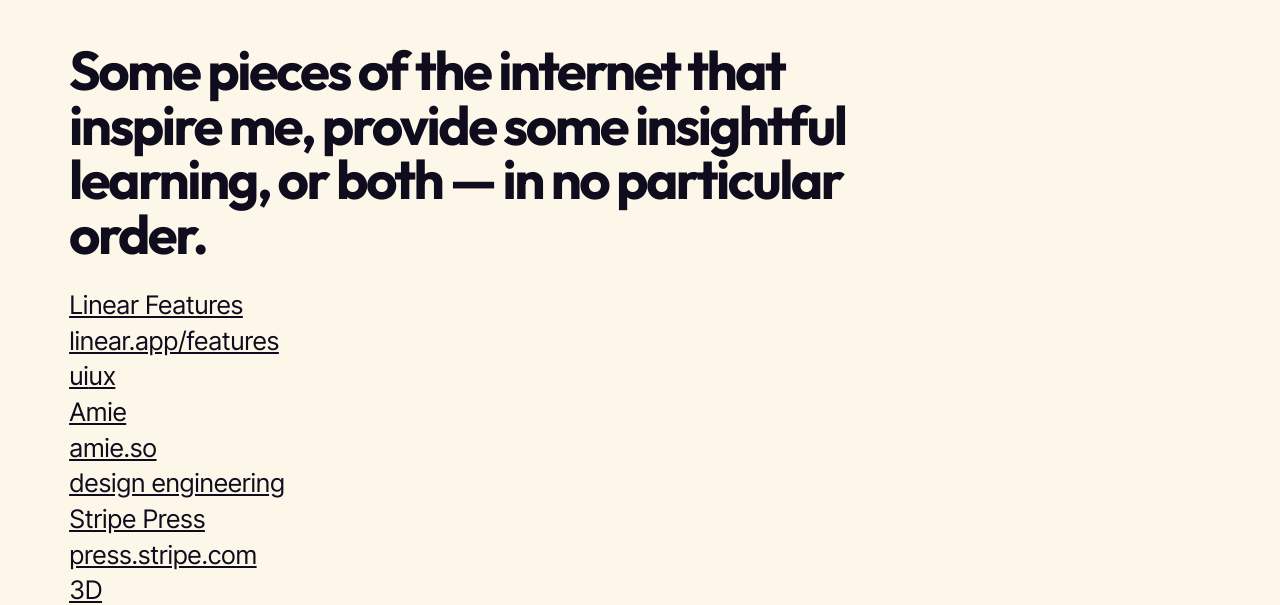
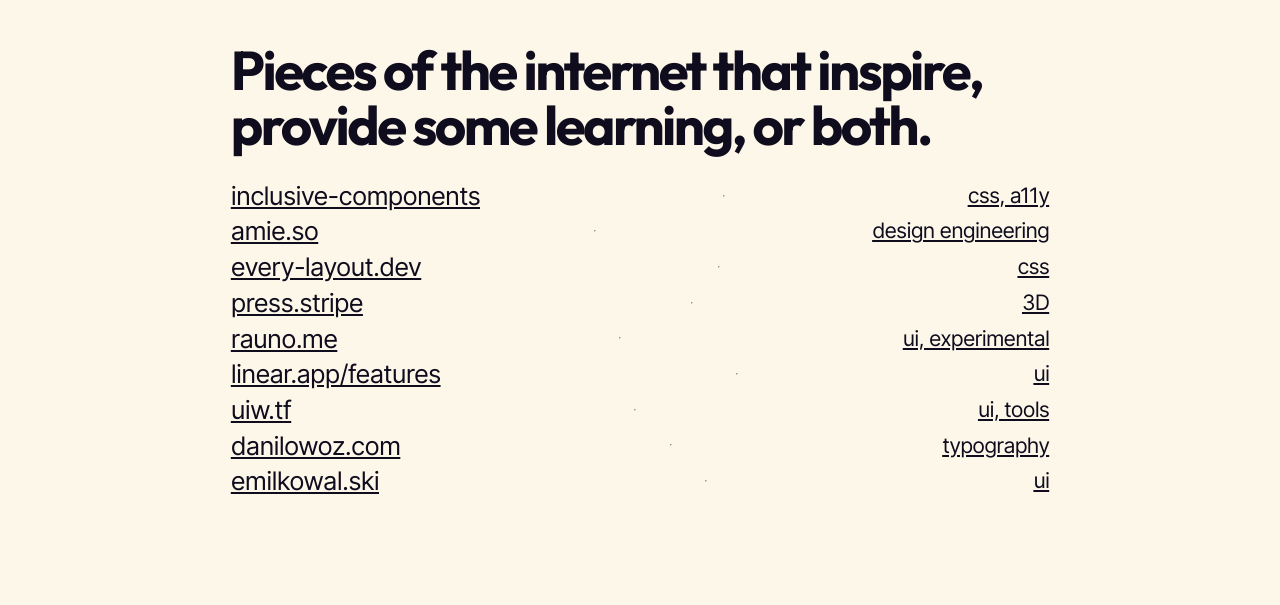
Before and after one commit to williamhzo/astro-williamhzo.me, an Astro site: page /inspiration in a window 1280 px wide. Shown: the part 349-954 px from the top of the page. Built offline with nearby package versions, Linux system fonts and the light colour scheme; Astro itself is replaced by a stand-in of ours.

Commit message:
add inspiration page

```diff
--- /dev/null
+++ b/src/components/CardLink.astro
@@ -0,0 +1,25 @@
+---
+export interface Props {
+  link: {
+    href: string;
+    title: string;
+    tags: string[];
+  };
+}
+
+const {
+  link: { href, title, tags },
+} = Astro.props;
+---
+
+<li>
+  <a href={href} class="[ repel ] [ card-link ]">
+    <span>{title}</span>
+
+    <hr />
+
+    <small>
+      {tags.join(', ')}
+    </small>
+  </a>
+</li>
--- a/src/pages/inspiration.astro
+++ b/src/pages/inspiration.astro
@@ -1,40 +1,51 @@
 ---
+import CardLink from '../components/CardLink.astro';
 import BaseLayout from '../layouts/BaseLayout.astro';
 
 const DESIGNS = [
   {
-    title: 'Linear Features',
-    link: 'linear.app/features',
-    tags: ['ui', 'ux'],
+    title: 'inclusive-components',
+    href: 'https://inclusive-components.design',
+    tags: ['css', 'a11y'],
   },
   {
-    title: 'Amie',
-    link: 'amie.so',
+    title: 'amie.so',
+    href: 'https://amie.so',
     tags: ['design engineering'],
   },
   {
-    title: 'Stripe Press',
-    link: 'press.stripe.com',
+    title: 'every-layout.dev',
+    href: 'https://every-layout.dev',
+    tags: ['css'],
+  },
+  {
+    title: 'press.stripe',
+    href: 'https://press.stripe.com',
     tags: ['3D'],
   },
   {
-    title: 'Rauno Freiberg',
-    link: 'rauno.me',
+    title: 'rauno.me',
+    href: 'https://rauno.me',
     tags: ['ui', 'experimental'],
   },
   {
-    title: 'ui.wtf',
-    link: 'uiw.tf',
+    title: 'linear.app/features',
+    href: 'https://linear.app/features',
+    tags: ['ui'],
+  },
+  {
+    title: 'uiw.tf',
+    href: 'https://uiw.tf',
     tags: ['ui', 'tools'],
   },
   {
-    title: 'Danilo Woznica',
-    link: 'danilowoz.com',
+    title: 'danilowoz.com',
+    href: 'https://danilowoz.com',
     tags: ['typography'],
   },
   {
-    title: 'Emil Kowalski',
-    link: 'emilkowal.ski',
+    title: 'emilkowal.ski',
+    href: 'https://emilkowal.ski',
     tags: ['ui'],
   },
 ];
@@ -42,30 +53,15 @@ const DESIGNS = [
 
 <BaseLayout title="Inspiration">
   <main>
-    <article class="[ wrapper ] [ region ] [ flow ]">
+    <article class="[ wrapper ] [ region ] [ prose ]">
       <h1>Inspiration</h1>
 
       <h2>
-        Some pieces of the internet that inspire me, provide some insightful
-        learning, or both — in no particular order.
+        Pieces of the internet that inspire, provide some learning, or both.
       </h2>
 
       <ul role="list">
-        {
-          DESIGNS.map((element) => (
-            <li>
-              <a href={element.link}>
-                <div>
-                  <p>{element.title}</p>
-                  <p>{element.link}</p>
-                  {element.tags.map((tag) => (
-                    <span>{tag}</span>
-                  ))}
-                </div>
-              </a>
-            </li>
-          ))
-        }
+        {DESIGNS.map((link) => <CardLink link={link} />)}
       </ul>
     </article>
   </main>
```
